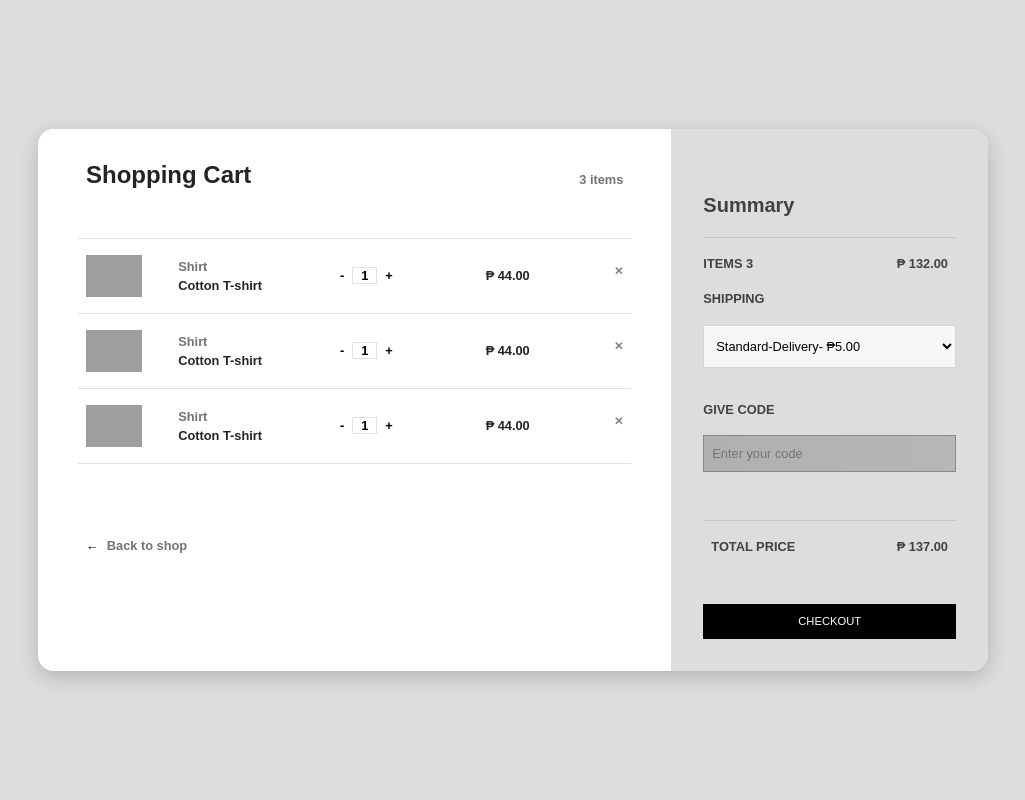
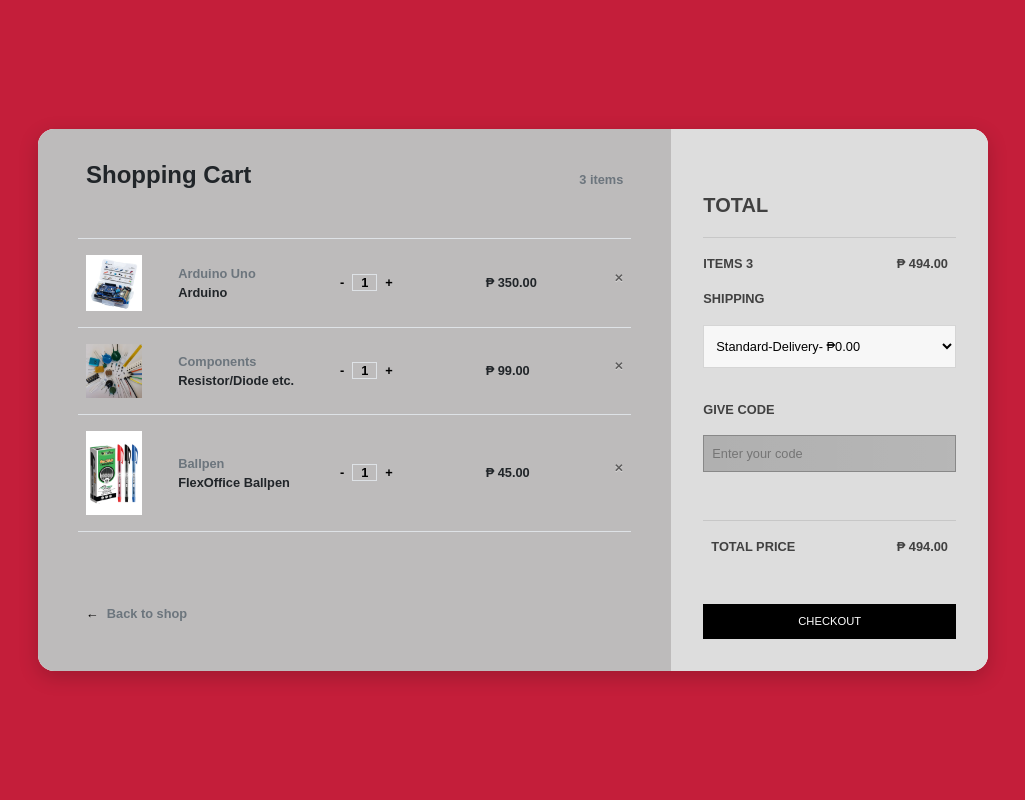
Before and after one commit to SeanDolba/TUP_COOP, a PHP site: page /cart.html in a window 1280 px wide. Shown: the whole page, without its empty margins (127-1152 px from the left). Run offline with PHP 8.4, Linux system fonts and the light colour scheme; some libraries are stand-ins or nearby versions; grey boxes are pictures that could not be loaded.

Commit message:
colorshit

```diff
--- a/TUPMarket/back_end/public/cart/cart.html
+++ b/TUPMarket/back_end/public/cart/cart.html
@@ -21,61 +21,61 @@
                     </div>
                     <div class="row border-top border-bottom">
                         <div class="row main align-items-center">
-                            <div class="col-2"><img class="img-fluid" src="https://i.imgur.com/1GrakTl.jpg"></div>
+                            <div class="col-2"><img class="img-fluid" src="arduino.png"></div>
                             <div class="col">
-                                <div class="row text-muted">Shirt</div>
-                                <div class="row">Cotton T-shirt</div>
+                                <div class="row text-muted">Arduino Uno</div>
+                                <div class="row">Arduino</div>
                             </div>
                             <div class="col">
                                 <a href="#">-</a><a href="#" class="border">1</a><a href="#">+</a>
                             </div>
-                            <div class="col">₱ 44.00 <span class="close">&#10005;</span></div>
+                            <div class="col">₱ 350.00 <span class="close">&#10005;</span></div>
                         </div>
                     </div>
                     <div class="row">
                         <div class="row main align-items-center">
-                            <div class="col-2"><img class="img-fluid" src="https://i.imgur.com/ba3tvGm.jpg"></div>
+                            <div class="col-2"><img class="img-fluid" src="components.png"></div>
                             <div class="col">
-                                <div class="row text-muted">Shirt</div>
-                                <div class="row">Cotton T-shirt</div>
+                                <div class="row text-muted">Components</div>
+                                <div class="row">Resistor/Diode etc.</div>
                             </div>
                             <div class="col">
                                 <a href="#">-</a><a href="#" class="border">1</a><a href="#">+</a>
                             </div>
-                            <div class="col">₱ 44.00 <span class="close">&#10005;</span></div>
+                            <div class="col">₱ 99.00 <span class="close">&#10005;</span></div>
                         </div>
                     </div>
                     <div class="row border-top border-bottom">
                         <div class="row main align-items-center">
-                            <div class="col-2"><img class="img-fluid" src="https://i.imgur.com/pHQ3xT3.jpg"></div>
+                            <div class="col-2"><img class="img-fluid" src="ballpen.png"></div>
                             <div class="col">
-                                <div class="row text-muted">Shirt</div>
-                                <div class="row">Cotton T-shirt</div>
+                                <div class="row text-muted">Ballpen</div>
+                                <div class="row">FlexOffice Ballpen</div>
                             </div>
                             <div class="col">
                                 <a href="#">-</a><a href="#" class="border">1</a><a href="#">+</a>
                             </div>
-                            <div class="col">₱ 44.00 <span class="close">&#10005;</span></div>
+                            <div class="col">₱ 45.00 <span class="close">&#10005;</span></div>
                         </div>
                     </div>
                     <div class="back-to-shop"><a href="#">&leftarrow;</a><span class="text-muted">Back to shop</span></div>
                 </div>
                 <div class="col-md-4 summary">
-                    <div><h5><b>Summary</b></h5></div>
+                    <div><h5><b>TOTAL</b></h5></div>
                     <hr>
                     <div class="row">
                         <div class="col" style="padding-left:0;">ITEMS 3</div>
-                        <div class="col text-right">₱ 132.00</div>
+                        <div class="col text-right">₱ 494.00</div>
                     </div>
                     <form>
                         <p>SHIPPING</p>
-                        <select><option class="text-muted">Standard-Delivery- ₱5.00</option></select>
+                        <select><option class="text-muted">Standard-Delivery- ₱0.00</option></select>
                         <p>GIVE CODE</p>
                         <input id="code" placeholder="Enter your code">
                     </form>
                     <div class="row" style="border-top: 1px solid rgba(0,0,0,.1); padding: 2vh 0;">
                         <div class="col">TOTAL PRICE</div>
-                        <div class="col text-right">₱ 137.00</div>
+                        <div class="col text-right">₱ 494.00</div>
                     </div>
                     <button class="btn">CHECKOUT</button>
 
--- a/TUPMarket/back_end/public/cart/style.css
+++ b/TUPMarket/back_end/public/cart/style.css
@@ -3,19 +3,19 @@
   }
   /* Track */
   ::-webkit-scrollbar-track {
-    background: #f1f1f1;
+    background: #887d7d;
   }
 
   /* Handle */
   ::-webkit-scrollbar-thumb {
-    background: #888;
+    background: #5c5555;
   }
 
   /* Handle on hover */
   ::-webkit-scrollbar-thumb:hover {
-    background: #555;
+    background:  #C41E3A;
   } body{
-background: #ddd;
+background: #C41E3A;
 min-height: 100vh;
 vertical-align: middle;
 display: flex;
@@ -40,7 +40,7 @@ margin: 3vh auto;
 }
 }
 .cart{
-background-color: #fff;
+background-color: #bdbbbb;
 padding: 4vh 5vh;
 border-bottom-left-radius: 1rem;
 border-top-left-radius: 1rem;
```
Also changed, not shown: TUPMarket/back_end/public/Log-In_Register/Log-in_Register.html (+6 -6 lines), TUPMarket/back_end/public/Log-In_Register/style.css (+8 -8 lines), TUPMarket/back_end/public/Log-In_Register/images/backImg.jpg (deleted), TUPMarket/back_end/public/Log-In_Register/images/backphot.png (added), TUPMarket/back_end/public/Log-In_Register/images/frontImg.jpg (deleted), TUPMarket/back_end/public/Log-In_Register/images/frontphot.png (added), TUPMarket/back_end/public/cart/arduino.png (added), TUPMarket/back_end/public/cart/ballpen.png (added), TUPMarket/back_end/public/cart/components.png (added).
